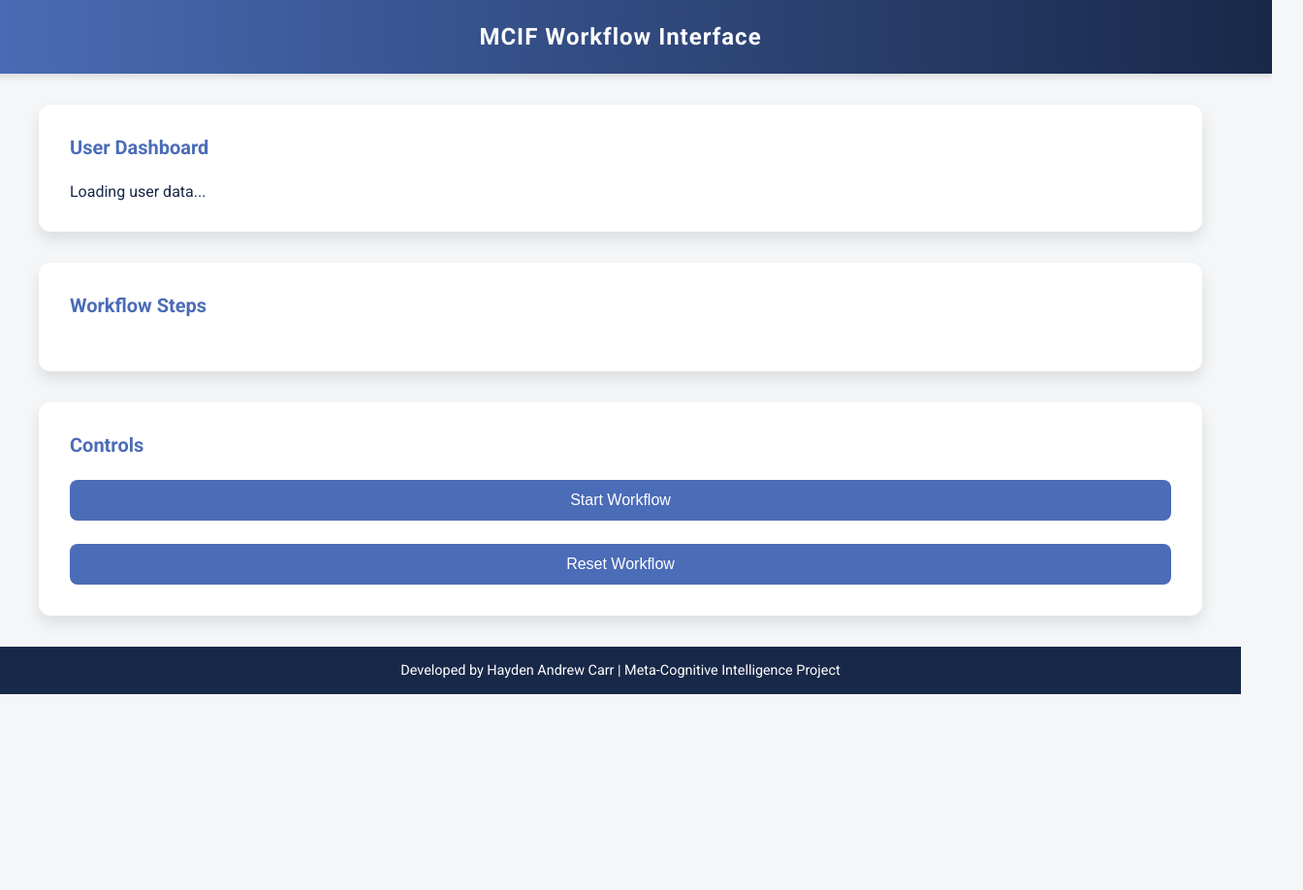
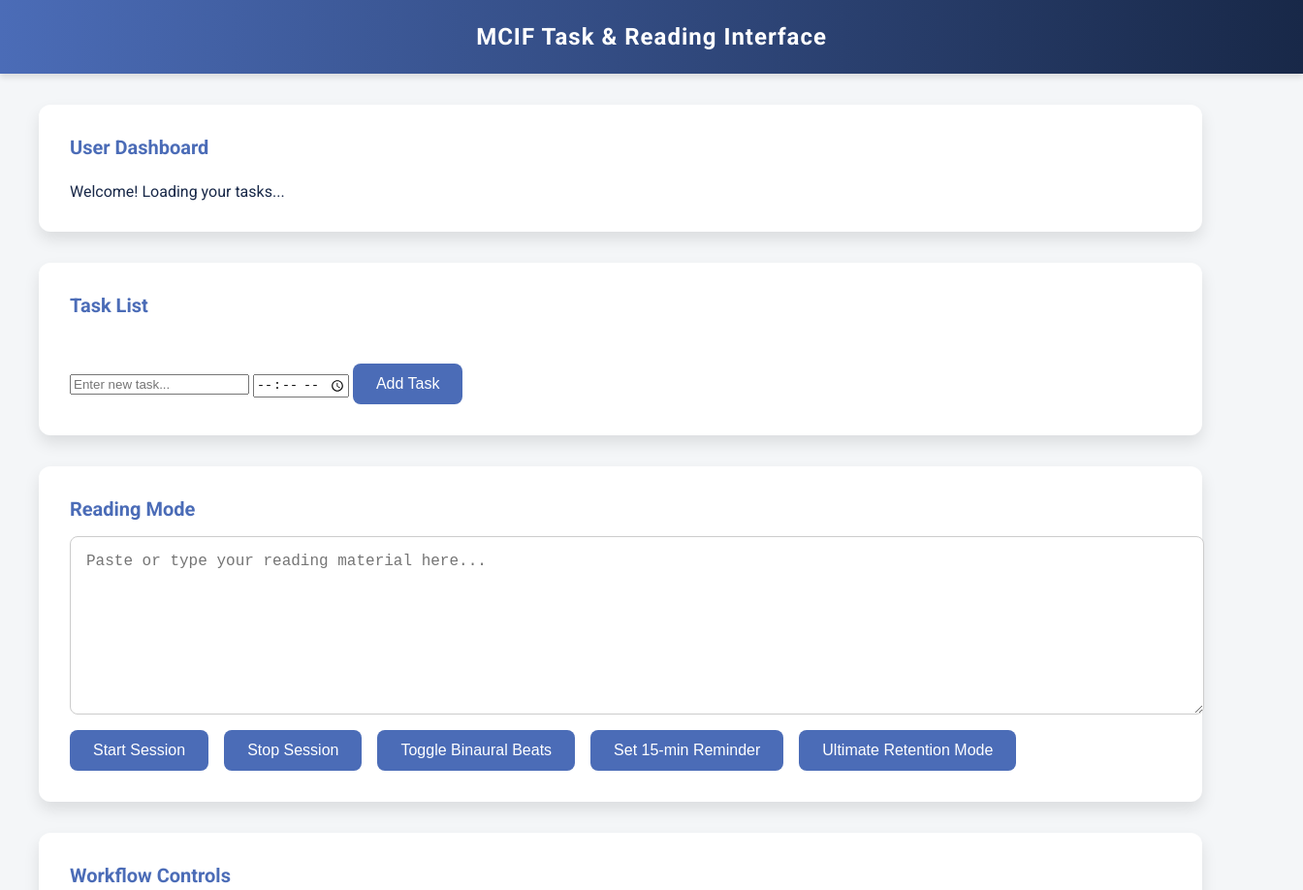
Before and after one commit to MCIF-TEST/daily-workflow, a plain HTML site: page index.html in a window 1280 px wide. Shown: the top 918 px of the page at 97% size, 1344 px wide, since content can reach past the window. Before the commit the page ends 800 px from the top, so only its background shows below. Drawn offline with Linux system fonts and the light colour scheme.

Commit message:
Update index.html

```diff
--- a/index.html
+++ b/index.html
@@ -3,10 +3,9 @@
 <head>
 <meta charset="UTF-8">
 <meta name="viewport" content="width=device-width, initial-scale=1.0">
-    <title>MCIF Workflow Interface</title>
+<title>MCIF Task & Reading Interface</title>
 <link rel="stylesheet" href="https://fonts.googleapis.com/css2?family=Roboto:wght@400;500;700&display=swap">
 <style>
-        /* Root styling for clean, dopamine-friendly aesthetics */
     :root {
         --primary-color: #4B6CB7;
         --secondary-color: #182848;
@@ -23,8 +22,6 @@
         color: var(--secondary-color);
         display: flex;
         flex-direction: column;
-            align-items: center;
-            justify-content: flex-start;
         min-height: 100vh;
     }
 
@@ -38,12 +35,15 @@
         font-weight: 700;
         letter-spacing: 1px;
         box-shadow: 0 4px 6px rgba(0,0,0,0.1);
+        position: sticky;
+        top: 0;
+        z-index: 100;
     }
 
     main {
         width: 95%;
         max-width: 1200px;
-            margin: 2rem 0;
+        margin: 2rem auto;
         display: flex;
         flex-direction: column;
         gap: 2rem;
@@ -71,7 +71,7 @@
         color: var(--primary-color);
     }
 
-        .workflow-step {
+    .workflow-step, .task-item {
         display: flex;
         justify-content: space-between;
         align-items: center;
@@ -82,17 +82,17 @@
         transition: background-color 0.2s ease;
     }
 
-        .workflow-step:hover {
+    .workflow-step:hover, .task-item:hover {
         background-color: var(--accent-color);
         color: white;
     }
 
-        .workflow-step.completed {
+    .workflow-step.completed, .task-item.completed {
         background-color: #4BB543;
         color: white;
     }
 
-        .workflow-step span {
+    .workflow-step span, .task-item span {
         font-weight: 500;
     }
 
@@ -122,7 +122,7 @@
     }
 
     @media (max-width: 768px) {
-            .workflow-step {
+        .workflow-step, .task-item {
             flex-direction: column;
             align-items: flex-start;
         }
@@ -131,31 +131,77 @@
             width: 100%;
         }
     }
+
+    /* Reading mode panel */
+    #reading-mode {
+        display: flex;
+        flex-direction: column;
+        gap: 1rem;
+    }
+
+    #reading-mode textarea {
+        width: 100%;
+        height: 150px;
+        border-radius: 8px;
+        border: 1px solid #ccc;
+        padding: 1rem;
+        font-size: 1rem;
+        resize: vertical;
+    }
+
+    #reading-mode-controls {
+        display: flex;
+        flex-wrap: wrap;
+        gap: 1rem;
+    }
 </style>
 </head>
 <body>
 <header>
-        MCIF Workflow Interface
+    MCIF Task & Reading Interface
 </header>
+
 <main>
+    <!-- Dashboard -->
     <div class="card">
         <div class="section-title">User Dashboard</div>
-            <div id="user-status">Loading user data...</div>
+        <div id="user-status">Welcome! Loading your tasks...</div>
     </div>
 
+    <!-- Task List -->
     <div class="card">
-            <div class="section-title">Workflow Steps</div>
-            <div id="workflow-container">
-                <!-- Steps dynamically injected by workflow.js -->
+        <div class="section-title">Task List</div>
+        <div id="task-container">
+            <!-- Tasks dynamically inserted by workflow.js -->
+        </div>
+        <div id="task-controls">
+            <input type="text" id="new-task" placeholder="Enter new task..." />
+            <input type="time" id="task-time" />
+            <button id="add-task">Add Task</button>
         </div>
     </div>
 
+    <!-- Reading Mode -->
+    <div class="card" id="reading-mode">
+        <div class="section-title">Reading Mode</div>
+        <textarea id="reading-content" placeholder="Paste or type your reading material here..."></textarea>
+        <div id="reading-mode-controls">
+            <button id="start-reading">Start Session</button>
+            <button id="stop-reading">Stop Session</button>
+            <button id="toggle-binaural">Toggle Binaural Beats</button>
+            <button id="set-dinger">Set 15-min Reminder</button>
+            <button id="ultimate-retention">Ultimate Retention Mode</button>
+        </div>
+    </div>
+
+    <!-- Workflow Controls -->
     <div class="card">
-            <div class="section-title">Controls</div>
+        <div class="section-title">Workflow Controls</div>
         <button id="start-workflow">Start Workflow</button>
         <button id="reset-workflow">Reset Workflow</button>
     </div>
 </main>
+
 <footer>
     Developed by Hayden Andrew Carr | Meta-Cognitive Intelligence Project
 </footer>
```
Lines whose indentation alone changed are shown as unchanged.
